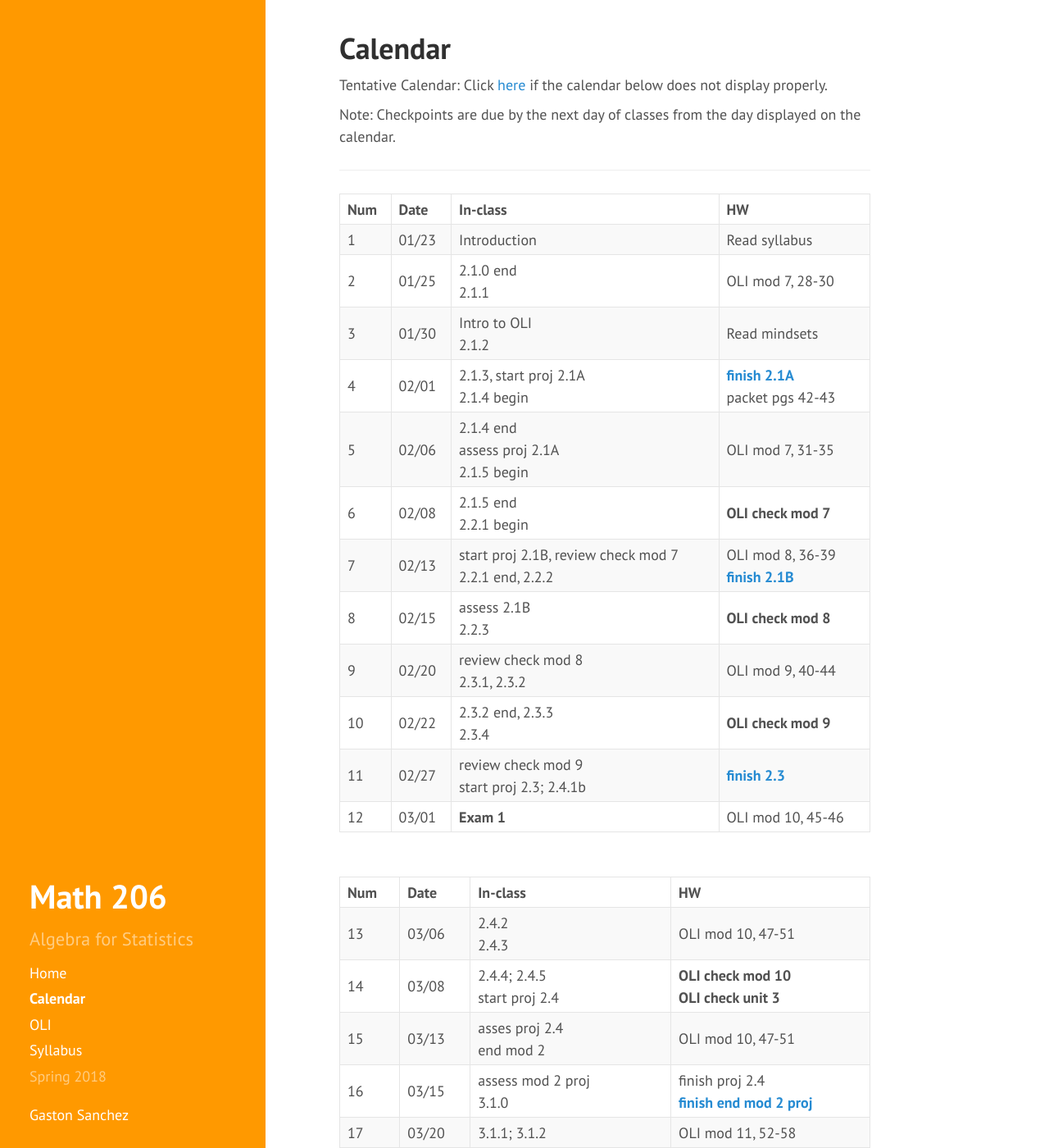
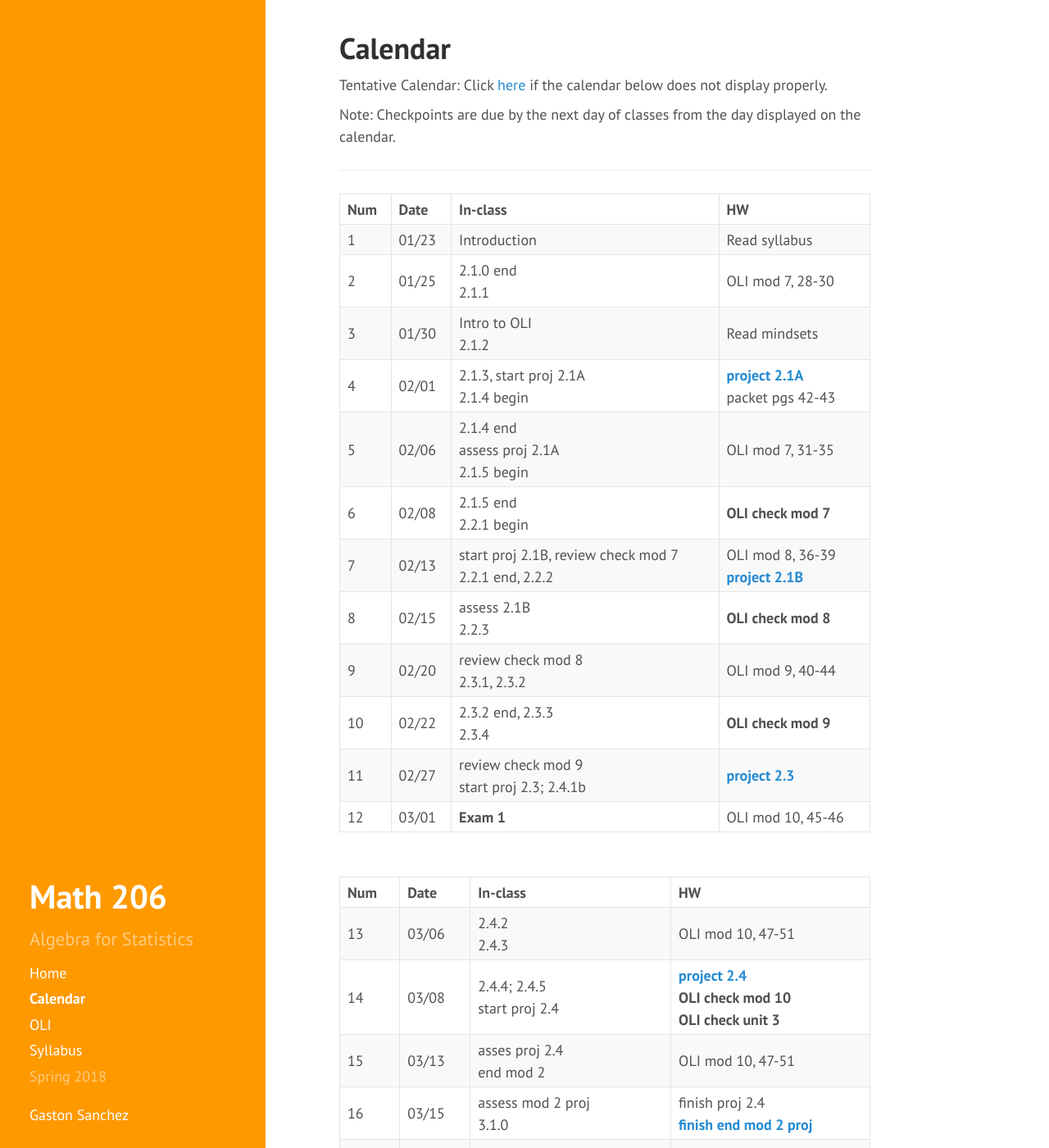
Before and after one commit to gastonstat/math206, a Jekyll site: the page built from calendar.md, in a window 1280 px wide and 1400 px high. Shown: the whole window at 82% size. Built offline with Jekyll 4.4.1, drawn with Linux system fonts in a browser that asks for light colours; nearby versions of some CDN libraries.

Commit message:
projects: add project 2.4

```diff
--- a/calendar.md
+++ b/calendar.md
@@ -43,7 +43,7 @@ Note: Checkpoints are due by the next day of classes from the day displayed on t
       <td>02/01</td>
       <td>2.1.3, start proj 2.1A<br>
           2.1.4 begin</td>
-      <td><b><a href="../projects/project-2-1A.pdf">finish 2.1A</a></b><br>packet pgs 42-43</td>
+      <td><b><a href="../projects/project-2-1A.pdf">project 2.1A</a></b><br>packet pgs 42-43</td>
     </tr>
     <tr>
       <td>5</td>
@@ -62,7 +62,7 @@ Note: Checkpoints are due by the next day of classes from the day displayed on t
       <td>02/13</td>
       <td>start proj 2.1B, review check mod 7<br>
           2.2.1 end, 2.2.2</td>
-      <td>OLI mod 8, 36-39<br><b><a href="../projects/project-2-1B.pdf">finish 2.1B</a></b></td>
+      <td>OLI mod 8, 36-39<br><b><a href="../projects/project-2-1B.pdf">project 2.1B</a></b></td>
     </tr>
     <tr>
       <td>8</td>
@@ -86,7 +86,7 @@ Note: Checkpoints are due by the next day of classes from the day displayed on t
       <td>11</td>
       <td>02/27</td>
       <td>review check mod 9<br>start proj 2.3; 2.4.1b</td>
-      <td><b><a href="../projects/project-2-3.pdf">finish 2.3</a></b></td>
+      <td><b><a href="../projects/project-2-3.pdf">project 2.3</a></b></td>
     </tr>
     <tr>
       <td>12</td>
@@ -121,7 +121,9 @@ Note: Checkpoints are due by the next day of classes from the day displayed on t
       <td>14</td>
       <td>03/08</td>
       <td>2.4.4; 2.4.5<br> start proj 2.4</td>
-      <td><b>OLI check mod 10</b><br><b>OLI check unit 3</b></td>
+      <td><b><a href="../projects/project-2-4.pdf">project 2.4</a></b><br>
+          <b>OLI check mod 10</b><br>
+          <b>OLI check unit 3</b></td>
     </tr>
     <tr>
       <td>15</td>
```
Also changed, not shown: 1 other file.
